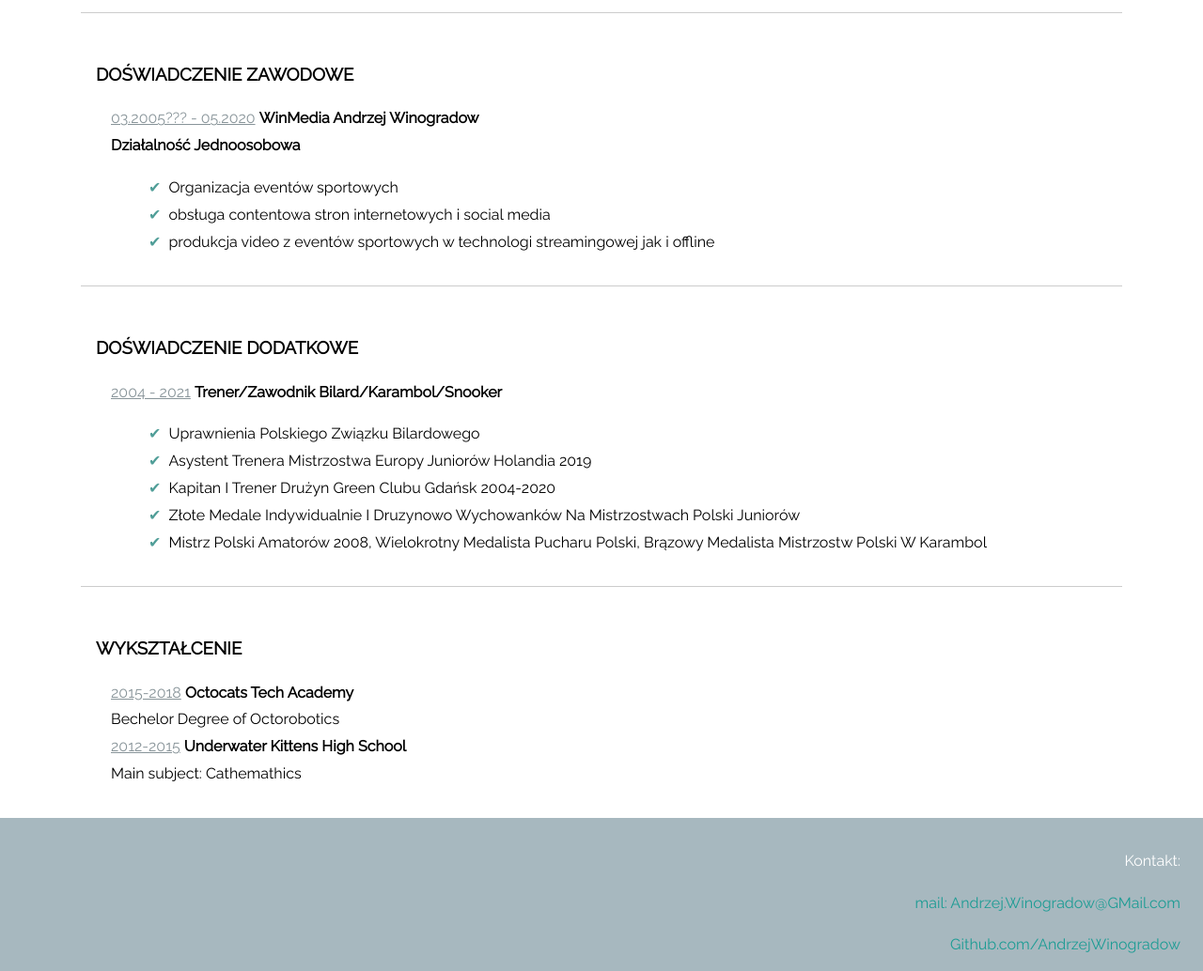
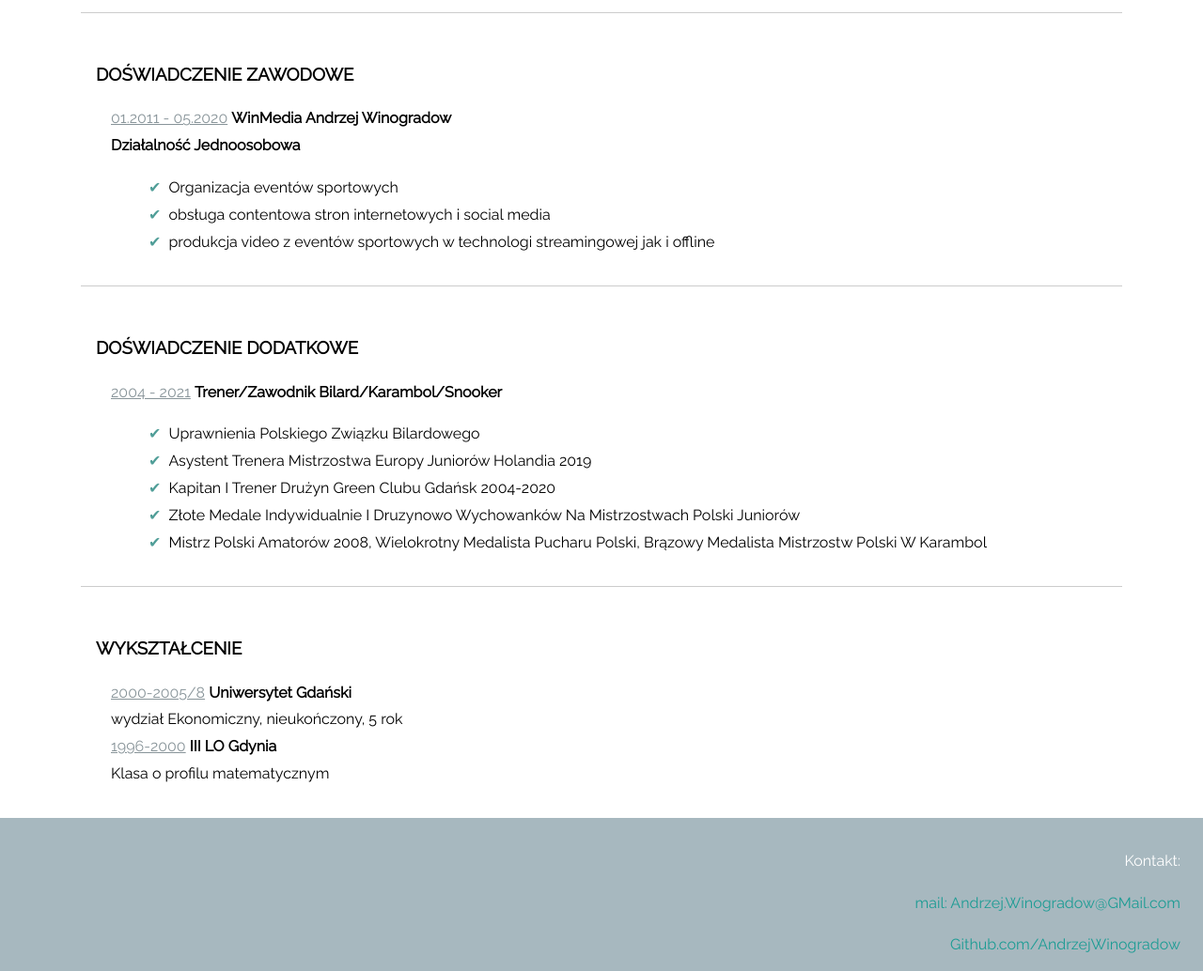
Before and after one commit to AndrzejWinogradow/CV, a plain HTML site: page index.html in a window 1280 px wide. Shown: the part 1452-2486 px from the top of the page at 94% size. Drawn offline with Linux system fonts and the light colour scheme.

Commit message:
Update index.html

```diff
--- a/index.html
+++ b/index.html
@@ -116,7 +116,7 @@
       <h3>Doświadczenie zawodowe</h3>
       <article>
         <div class='job-title'>
-          <span>03.2005??? - 05.2020</span> <strong>WinMedia Andrzej Winogradow</strong><br> <strong>Działalność jednoosobowa</strong>
+          <span>01.2011 - 05.2020</span> <strong>WinMedia Andrzej Winogradow</strong><br> <strong>Działalność jednoosobowa</strong>
         </div>
         <div>
           <!--<p><strong>Tech stack:</strong> HTML5 / CSS / JavaScript / jQuery</p>-->
@@ -152,18 +152,18 @@
       <h3>Wykształcenie</h3>
       <article>
         <div class='school'>
-          <span>2015-2018</span> <strong>Octocats tech academy</strong>
+          <span>2000-2005/8</span> <strong>Uniwersytet Gdański</strong>
         </div>
         <div class="descrition">
-          Bechelor Degree of Octorobotics
+          wydział Ekonomiczny, nieukończony, 5 rok
         </div>
       </article>
       <article>
         <div class='school'>
-          <span>2012-2015</span> <strong>Underwater kittens high school</strong>
+          <span>1996-2000</span> <strong>III LO Gdynia</strong>
         </div>
         <div>
-          Main subject: Cathemathics
+          Klasa o profilu matematycznym
         </div>
       </article>
     </section>
```
